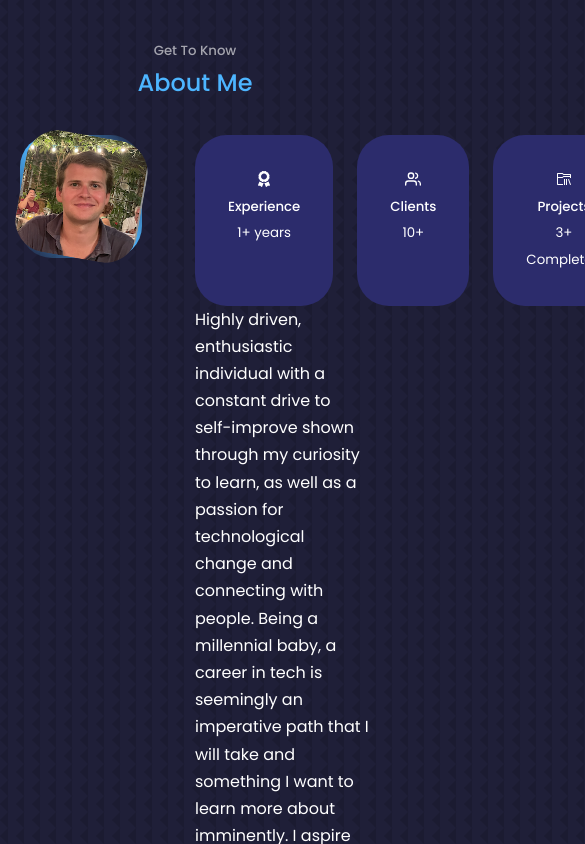
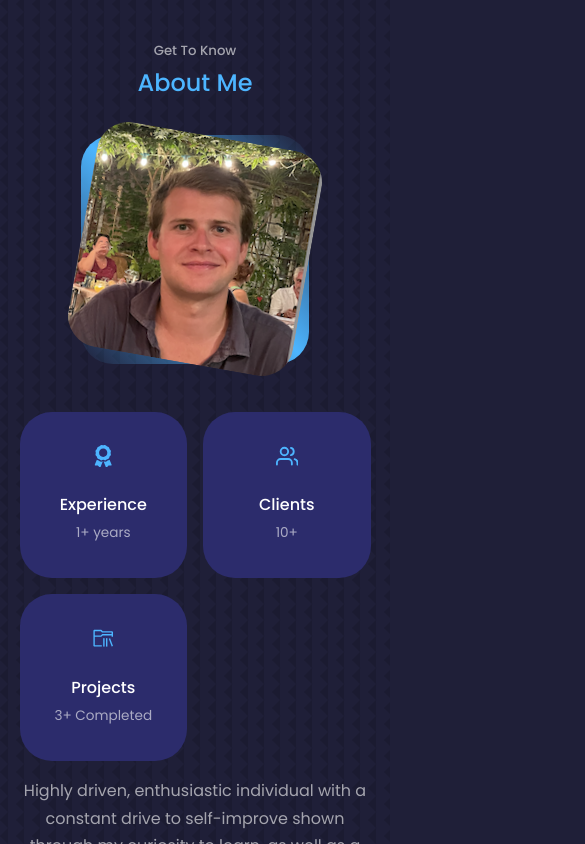
Before and after one commit to georgeophill/Portfolio-Website-React, a React (Create React App) app: page / in a window 390 px wide. Shown: the part 900-1744 px from the top of the page, 585 px wide, since content can reach past the window. Built offline with nearby package versions, Linux system fonts and the light colour scheme.

Commit message:
about section complete

```diff
--- a/src/components/about/about.css
+++ b/src/components/about/about.css
@@ -53,3 +53,64 @@ border-color: var(--color-primary-variant)
 ;
 cursor: default;
 }
+
+.about__icon {
+  color: var(--color-primary);
+  font-size: 1.4rem;
+  margin-bottom: 1rem;
+}
+
+.about__card h5 {
+  font-size: 1rem;
+}
+
+.about__card small {
+  font-size: 0.85rem;
+  color: var(--color-light);
+}
+
+.about__content p {
+  margin-top: 2rem;
+  margin-bottom: 2rem;
+  color: var(--color-light);
+}
+
+/*=================== Media Queries (Medium Devices) ====================*/
+
+@media screen and (max-width: 1024px) {
+  .about__container {
+    grid-template-columns: 1fr;
+    gap: 0;
+  }
+
+  .about__me {
+    width: 50%;
+    margin: 2rem auto 4rem;
+  }
+
+  .about__content p {
+    margin: 1rem 0 1.5rem;
+  }
+}
+
+/*=================== Media Queries (Small Devices) ====================*/
+
+@media screen and (max-width: 600px) {
+  .about__me {
+    width: 65%;
+    margin: 0 auto 3rem;
+  }
+
+  .about__cards {
+    grid-template-columns: 1fr 1fr;
+    gap: 1rem;
+  }
+
+  .about__content {
+    text-align: center;
+  }
+
+  .about__content p {
+    margin: 1rem 0;
+  }
+}
--- a/src/components/nav/Nav.jsx
+++ b/src/components/nav/Nav.jsx
@@ -5,17 +5,19 @@ import {AiOutlineUser} from 'react-icons/ai'
 import {BiBook} from 'react-icons/bi'
 import {GiFiles} from 'react-icons/gi'
 import {BiMessageSquareDetail} from 'react-icons/bi'
+import {useState} from 'react'
 
-const nav = () => {
+const Nav = () => {
+  const [activeNav, setActiveNav] =  useState('#')
   return (
     <nav>
-      <a href="#" className='active'><AiOutlineHome/></a>
-      <a href="#about"><AiOutlineUser/></a>
-      <a href="#experience"><BiBook/></a>
-      <a href="#portfolio"><GiFiles/></a>
-      <a href="#contact"><BiMessageSquareDetail/></a>
+      <a href="#" onClick={() => setActiveNav('#')}className={activeNav === '#' ? 'active' : ''}><AiOutlineHome/></a>
+      <a href="#about" onClick={() => setActiveNav('#about')}className={activeNav === '#about' ? 'active' : ''}><AiOutlineUser/></a>
+      <a href="#experience" onClick={() => setActiveNav('#experience')}className={activeNav === '#experience' ? 'active' : ''}><BiBook/></a>
+      <a href="#portfolio" onClick={() => setActiveNav('#portfolio')}className={activeNav === '#portfolio' ? 'active' : ''}><GiFiles/></a>
+      <a href="#contact" onClick={() => setActiveNav('#contact')}className={activeNav === '#contact' ? 'active' : ''}><BiMessageSquareDetail/></a>
     </nav>
   )
 }
 
-export default nav
+export default Nav
--- a/src/index.js
+++ b/src/index.js
@@ -1,5 +1,12 @@
-import ReactDOM from 'react-dom'
+import React from 'react'
+import ReactDOM from 'react-dom/client'
 import App from './App'
 import './index.css'
 
-ReactDOM.render(<App/>, document.querySelector("#root"))
+
+const root = ReactDOM.createRoot(document.getElementById("root"));
+root.render(
+  <React.StrictMode>
+    <App />
+  </React.StrictMode>
+);
```
